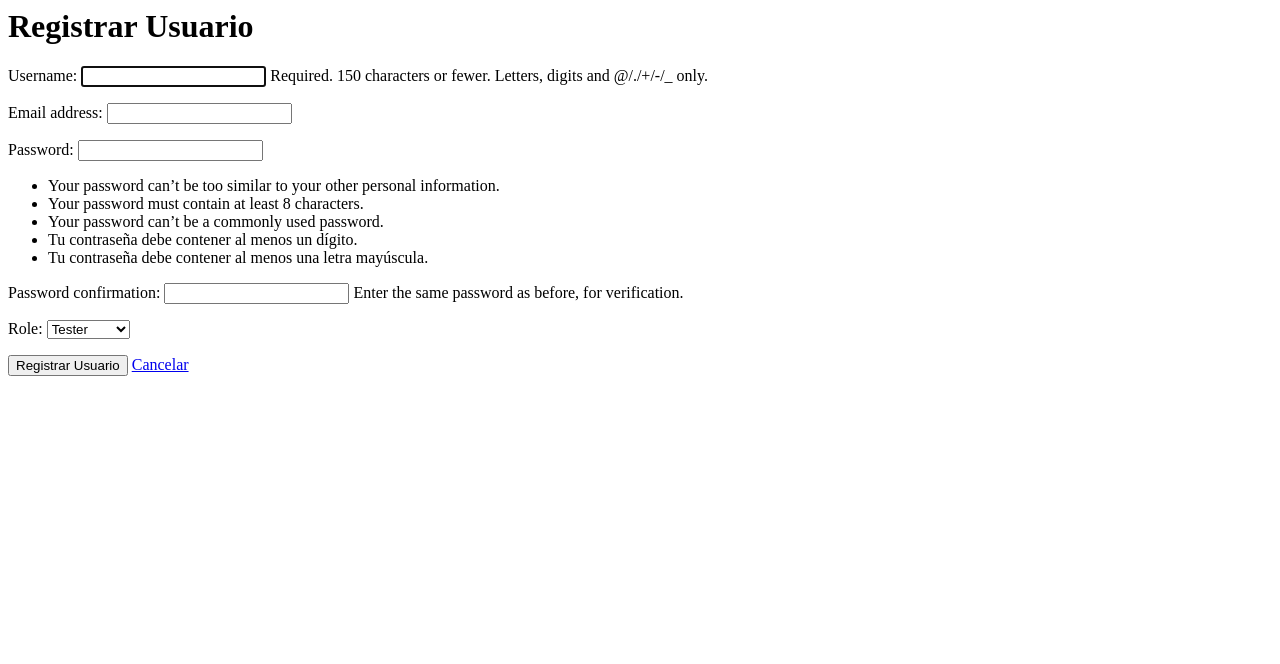
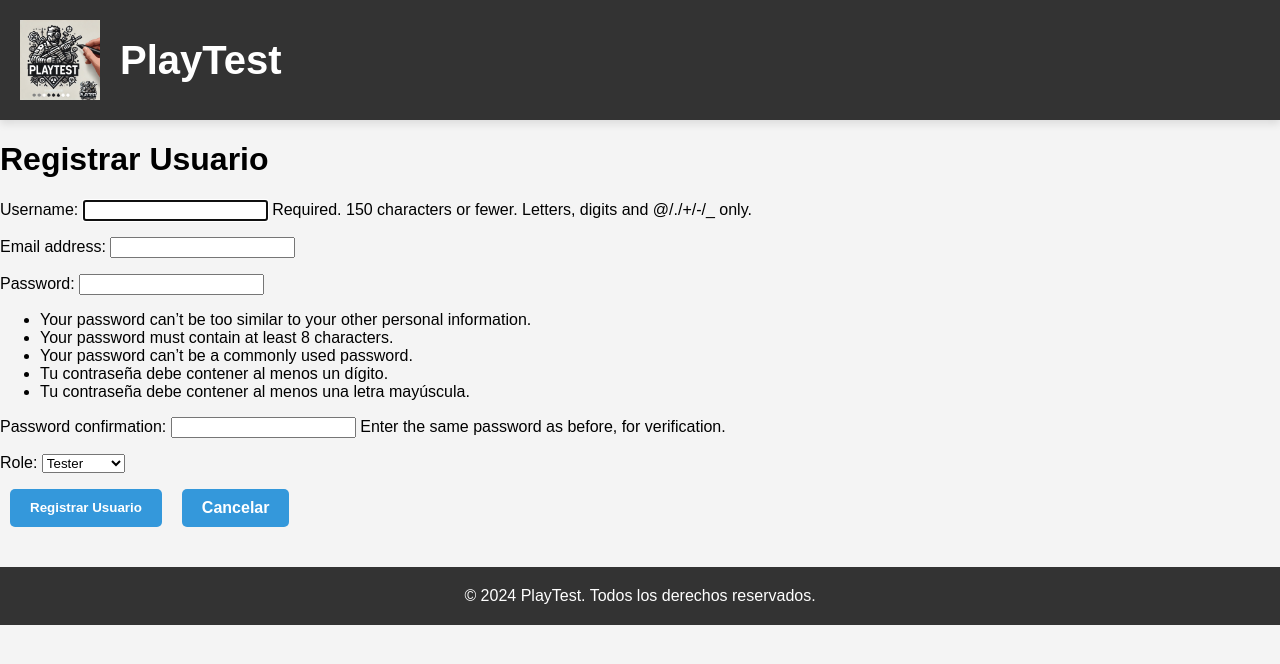
Before and after one commit to pontoandres/Playtest, a Django app: page /register/ in a window 1280 px wide. Shown: the top 664 px of the page. Run offline with Django 5.2, Linux system fonts and the light colour scheme.

Commit message:
register page html y css update

```diff
--- a/myapp/static/css/styles.css
+++ b/myapp/static/css/styles.css
@@ -57,10 +57,16 @@ footer {
     font-weight: bold;
     margin-left: 10px;
     transition: background-color 0.3s ease;
+    border: none;
 }
 
 .btn-login:hover, .btn-register:hover, .btn-logout:hover {
     background-color: #2980b9;
+}
+
+.button-container {
+    display: flex;
+    gap: 10px; /* Espacio horizontal entre los botones */
 }
 
 nav {
@@ -86,7 +92,7 @@ nav {
 .dropdown-content {
     display: none;
     position: absolute;
-    background-color: #f9f9f9;
+    background-color: #111010;
     min-width: 200px;
     box-shadow: 0px 8px 16px 0px rgba(0,0,0,0.2);
     z-index: 1;
--- a/myapp/templates/base.html
+++ b/myapp/templates/base.html
@@ -16,6 +16,7 @@
         <!-- Opciones de usuario: login y logout -->
         <nav>
             {% if not user.is_authenticated %}
+                {% if request.path != '/register/'%}
                     <!-- Botón para iniciar sesión -->
                     <div class="dropdown">
                         <button class="dropbtn">Iniciar Sesión</button>
@@ -32,6 +33,7 @@
                     </div>
                     <!-- Botón para registro -->
                     <a href="{% url 'register' %}" class="btn-register">Regístrate</a>
+                {% endif %}
             {% else %}
                 <!-- Botón para cerrar sesión -->
                 <a href="{% url 'logout' %}" class="btn-logout">Cerrar sesión</a>
--- a/myapp/templates/register.html
+++ b/myapp/templates/register.html
@@ -1,10 +1,16 @@
 <!-- templates/register.html -->
+{% extends 'base.html' %}
+
+{% block title %}Registrar Usuario{% endblock %}
+
+{% block content %}
 <h1>Registrar Usuario</h1>
 <form method="post">
     {% csrf_token %}
     {{ form.as_p }}
     <div class="button-container">
-        <button type="submit" class="btn btn-primary">Registrar Usuario</button>
-        <a href="{% url 'game_list' %}" class="btn btn-secondary">Cancelar</a>
+        <button type="submit" class="btn-register">Registrar Usuario</button>
+        <a href="{% url 'game_list' %}" class="btn-register">Cancelar</a>
     </div>
 </form>
+{% endblock %}
```
Lines whose indentation alone changed are shown as unchanged.
